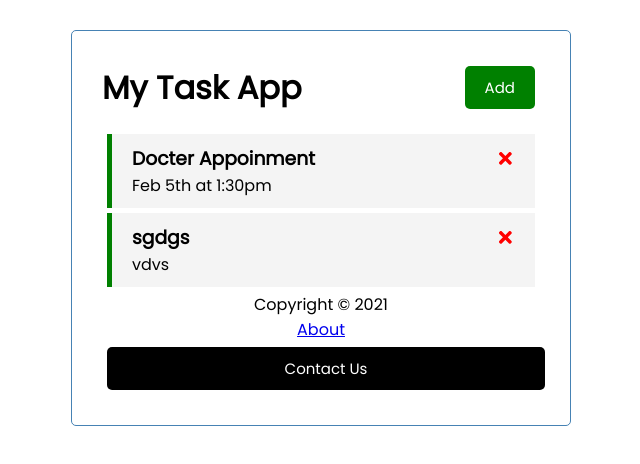
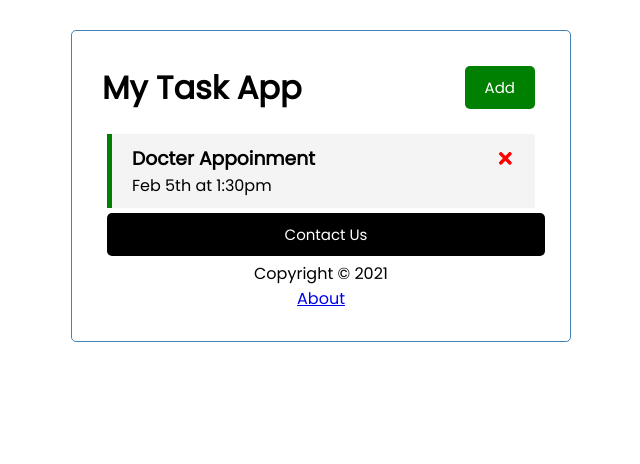
Before and after one commit to nisHcodeX/My-Task-App, a React (Create React App) app: page / in a window 1280 px wide. Shown: the top 464 px of the page, without its empty margins (319-959 px from the left). Built offline with nearby package versions, Linux system fonts and the light colour scheme; data requests are answered from the project's data file.

Commit message:
contact us file for routing congigurations

```diff
--- a/db.json
+++ b/db.json
@@ -5,12 +5,6 @@
       "day": "Feb 5th at 1:30pm",
       "reminder": true,
       "id": 4
-    },
-    {
-      "text": "sgdgs",
-      "day": "vdvs",
-      "reminder": true,
-      "id": 5
     }
   ]
 }
--- a/src/App.js
+++ b/src/App.js
@@ -2,13 +2,16 @@ import Header from './components/Header'
 import Footer from './components/Footer'
 import About from './components/About'
 import Tasks from './components/Tasks'
+import AddTask from './components/AddTask'
 import ContactUs from './components/ContactUs'
-import AddTask from './components/AddTask'
 import {useState, useEffect} from 'react'
-import {BrowserRouter as Router, Route} from 'react-router-dom'
+import {BrowserRouter as Router, Route, useLocation} from 'react-router-dom'
+
 
 
 function App() {
+//
+
 // toggle Button
  const [showAddTask,setShowAddTask] = useState (false)
 
@@ -78,6 +81,7 @@ function App() {
     )
     }
   return (
+
     <Router>
     <div className="container">
     <Header
@@ -97,9 +101,10 @@ function App() {
         ('No Task to Preview')}
             </>
         )} />
+        <ContactUs/>
         <Route path='/About' component={About}/>
         <Footer className='footer'/>
-        <ContactUs/>
+
     </div>
     </Router>
   )
--- a/src/components/ContactUs.js
+++ b/src/components/ContactUs.js
@@ -1,9 +1,17 @@
-
-
+import ContactUsForm from './ContactUsForm'
+import {Link, useLocation} from 'react-router-dom'
 const ContactUs = () => {
+    const location = useLocation()
     return (
         <div>
-           <input className='btn btn-block' type='submit' value='Contact Us'/>
+            <Link className="contactus-form-link" to='/ContactUsForm'>
+            <button className='btn btn-block'>
+                Contact Us
+            </button>
+             </Link>
+            {
+                location.pathname === '/ContactUsForm' && <ContactUsForm/>
+            }
         </div>
     )
 }
--- /dev/null
+++ b/src/components/ContactUsForm.js
@@ -0,0 +1,28 @@
+import {Link} from 'react-router-dom'
+
+const ContactUsForm = () => {
+
+    return (
+
+        <form>
+            <div className="form-control">
+            <label className="contactus-form-label">Name</label>
+            <input type="text" placeholder="Enter Your Name"/>
+            </div>
+            <div className="form-control">
+            <label className="contactus-form-label">Email</label>
+            <input type="email" placeholder="Enter Your Email "/>
+            </div>
+            <div className="form-control">
+            <label className="contactus-form-label">Message</label>
+            <textarea className="text-area-style" placeholder="Enter Your Message "/>
+            </div>
+            <Link to='/'>
+            <input className='btn btn-block' type='submit' value='Send Message'/>
+            </Link>
+        </form>
+
+    )
+}
+
+export default ContactUsForm
--- a/src/components/Footer.js
+++ b/src/components/Footer.js
@@ -1,9 +1,11 @@
 import {Link} from 'react-router-dom'
+
 const Footer = () => {
     return (
         <footer >
                 <p>Copyright &copy; 2021 </p>
                 <Link to='/About'>About</Link>
+
         </footer>
     )
 }
--- a/src/components/Header.js
+++ b/src/components/Header.js
@@ -5,6 +5,7 @@ import {useLocation} from 'react-router-dom'
 const Header = ({title,onAdd,showAddTask}) => {
     const location = useLocation()
     return(
+
     <header className='header'>
         <h1>{title} </h1>
         {location.pathname === '/' && <Button
--- a/src/index.css
+++ b/src/index.css
@@ -114,3 +114,23 @@ footer {
   margin: 20px 0 20px 0;
   text-align: center;
 }
+
+/* New styles */
+
+.text-area-style{
+  width: 100%;
+  height: 80px;
+  margin: 5px;
+  padding: 3px 7px;
+  font-size: 17px;
+}
+
+.contactus-form-label{
+  text-align: left;
+  display: flex;
+}
+
+.contactus-form-link{
+  text-decoration: none;
+  color: white;
+}
```
